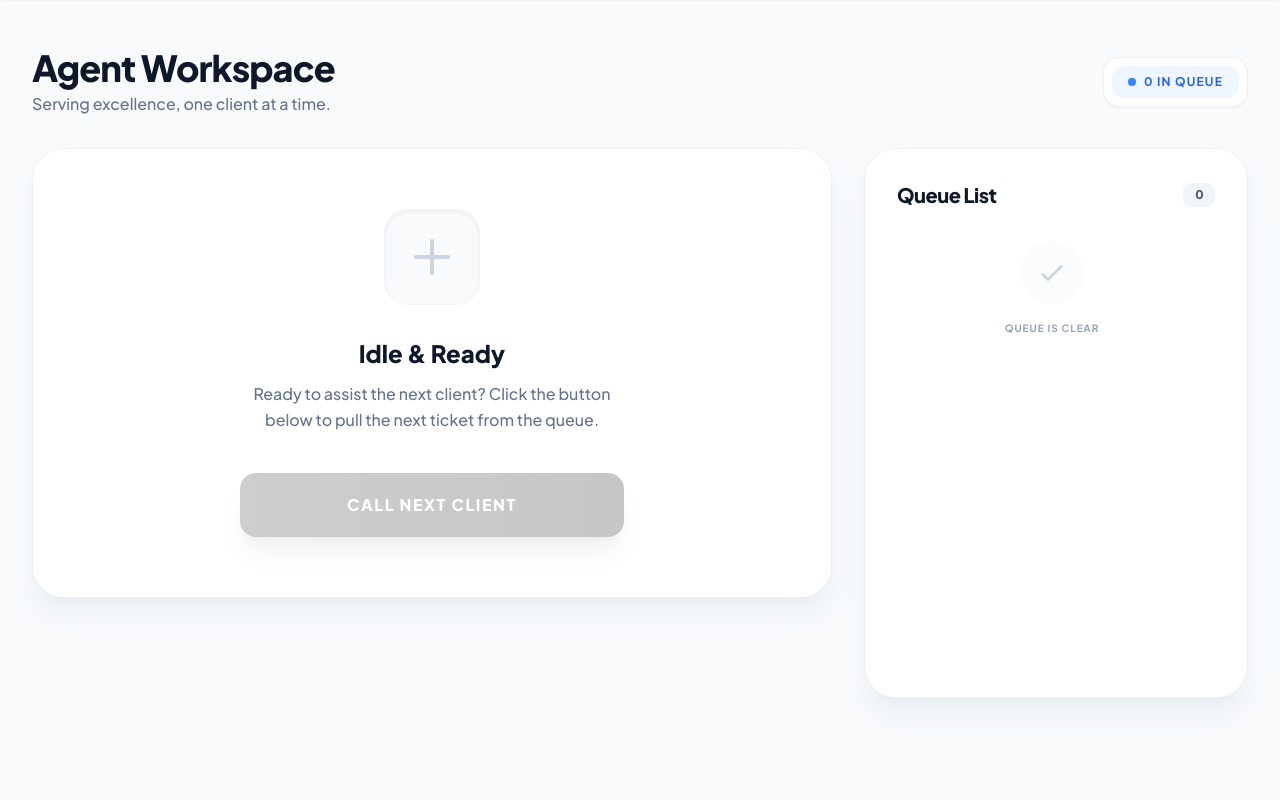
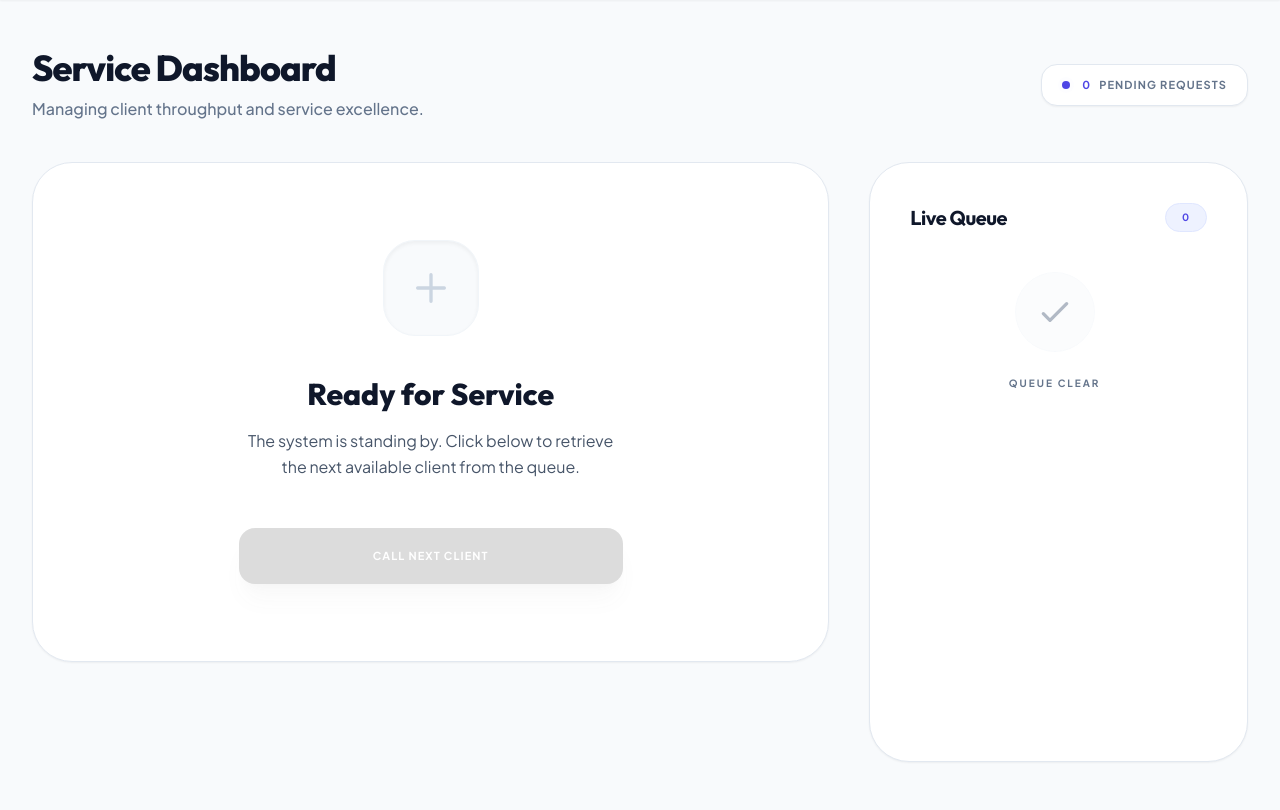
Before and after one commit to HalimaSabri/QueueSense, a Laravel app: page /agent/dashboard in a window 1280 px wide. Shown: the part 81-891 px from the top of the page. Before the commit the page ends 797 px from the top, so only its background shows below. Run offline with Laravel 12, Linux system fonts and the light colour scheme; a user stored in the database is signed in; data comes from the database, SQL or seed files in the repository; data that the repository does not hold is empty; style sheets or scripts are compiled from the project's sources; some libraries are stand-ins or nearby versions.

Commit message:
Adding new things

```diff
--- a/app/Livewire/Agent/Dashboard.php
+++ b/app/Livewire/Agent/Dashboard.php
@@ -20,10 +20,13 @@ class Dashboard extends Component
 
     public function loadActiveTicket()
     {
-        $services = Auth::user()->services()->pluck('services.id');
-        $this->activeTicket = Ticket::whereIn('service_id', $services)
-            ->where('status', 'processing')
-            ->first();
+        $serviceId = Auth::user()->service_id;
+        if ($serviceId) {
+            $this->activeTicket = Ticket::where('service_id', $serviceId)
+                ->where('status', 'processing')
+                ->where('agent_id', Auth::id())
+                ->first();
+        }
     }
 
     public function callNext()
@@ -32,31 +35,37 @@ class Dashboard extends Component
             return;
         }
 
-        $services = Auth::user()->services()->pluck('services.id');
+        $serviceId = Auth::user()->service_id;
+        if (!$serviceId) {
+            return;
+        }
 
-        $nextTicket = Ticket::whereIn('service_id', $services)
+        $nextTicket = Ticket::where('service_id', $serviceId)
             ->where('status', 'waiting')
             ->orderBy('id', 'asc')
             ->first();
 
         if ($nextTicket) {
-            $nextTicket->update(['status' => 'processing']);
+            $nextTicket->update([
+                'status' => 'processing',
+                'agent_id' => Auth::id()
+            ]);
             $this->activeTicket = $nextTicket;
-            // Optionally dispatch event here
         }
     }
 
     public function completeService()
     {
         if ($this->activeTicket) {
-            $waitTime = $this->activeTicket->updated_at->diffInSeconds($this->activeTicket->created_at);
+            $ticket = $this->activeTicket;
+            $waitTime = $ticket->updated_at->diffInSeconds($ticket->created_at);
 
-            $this->activeTicket->update(['status' => 'completed']);
+            $ticket->update(['status' => 'completed']);
 
-            $serviceTime = now()->diffInSeconds($this->activeTicket->updated_at);
+            $serviceTime = now()->diffInSeconds($ticket->updated_at);
 
             StatisticsLog::create([
-                'ticket_id' => $this->activeTicket->id,
+                'ticket_id' => $ticket->id,
                 'wait_time' => $waitTime,
                 'service_time' => $serviceTime,
             ]);
@@ -67,9 +76,14 @@ class Dashboard extends Component
 
     public function render()
     {
-        $services = Auth::user()->services()->pluck('services.id');
-        $queueCount = Ticket::whereIn('service_id', $services)->where('status', 'waiting')->count();
-        $queues = Ticket::whereIn('service_id', $services)->where('status', 'waiting')->orderBy('id', 'asc')->get();
+        $serviceId = Auth::user()->service_id;
+        $queueCount = 0;
+        $queues = collect();
+
+        if ($serviceId) {
+            $queueCount = Ticket::where('service_id', $serviceId)->where('status', 'waiting')->count();
+            $queues = Ticket::where('service_id', $serviceId)->where('status', 'waiting')->orderBy('id', 'asc')->get();
+        }
 
         return view('livewire.agent.dashboard', [
             'queueCount' => $queueCount,
--- a/app/Models/User.php
+++ b/app/Models/User.php
@@ -20,6 +20,8 @@ class User extends Authenticatable
         'name',
         'email',
         'password',
+        'role',
+        'service_id',
     ];
 
     /**
@@ -50,6 +52,11 @@ class User extends Authenticatable
         return $this->hasMany(Ticket::class);
     }
 
+    public function service()
+    {
+        return $this->belongsTo(Service::class);
+    }
+
     public function services()
     {
         return $this->belongsToMany(Service::class, 'agent_service', 'agent_id', 'service_id');
--- a/resources/views/livewire/agent/dashboard.blade.php
+++ b/resources/views/livewire/agent/dashboard.blade.php
@@ -1,61 +1,61 @@
-<div class="py-12 bg-slate-50 min-h-screen" wire:poll.5s>
-    <div class="max-w-7xl mx-auto sm:px-6 lg:px-8 space-y-8">
+<div class="py-12 bg-slate-50 min-h-screen font-sans" wire:poll.5s>
+    <div class="max-w-7xl mx-auto px-6 lg:px-8 space-y-10">
 
-        <!-- Header -->
-        <div class="flex flex-col md:flex-row md:items-center justify-between gap-6">
+        <!-- Professional Header -->
+        <div class="flex flex-col md:flex-row md:items-center justify-between gap-8">
             <div>
-                <h1 class="text-4xl font-black text-slate-900 tracking-tight">Agent Workspace</h1>
-                <p class="mt-1 text-slate-500 font-medium">Serving excellence, one client at a time.</p>
+                <h1 class="text-4xl font-extrabold text-slate-900 tracking-tight font-['Outfit']">Service Dashboard</h1>
+                <p class="mt-2 text-slate-500 font-medium leading-relaxed">Managing client throughput and service excellence.</p>
             </div>
 
-            <div class="flex items-center bg-white p-2 rounded-2xl shadow-sm border border-slate-200/60">
-                <div class="px-4 py-2 bg-blue-50 text-blue-600 rounded-xl font-bold text-xs uppercase tracking-widest flex items-center">
-                    <span class="relative flex h-2 w-2 mr-2">
-                        <span class="animate-ping absolute inline-flex h-full w-full rounded-full bg-blue-400 opacity-75"></span>
-                        <span class="relative inline-flex rounded-full h-2 w-2 bg-blue-500"></span>
+            <div class="flex items-center bg-white px-5 py-3 rounded-2xl shadow-sm border border-slate-200">
+                <div class="flex items-center text-slate-600 font-bold text-[11px] uppercase tracking-widest">
+                    <span class="relative flex h-2 w-2 mr-3">
+                        <span class="animate-ping absolute inline-flex h-full w-full rounded-full bg-indigo-400 opacity-75"></span>
+                        <span class="relative inline-flex rounded-full h-2 w-2 bg-indigo-600"></span>
                     </span>
-                    {{ $queueCount }} in queue
+                    <span class="text-indigo-600 mr-2">{{ $queueCount }}</span> <span class="text-slate-500">Pending Requests</span>
                 </div>
             </div>
         </div>
 
-        <div class="grid grid-cols-1 lg:grid-cols-3 gap-8">
+        <div class="grid grid-cols-1 lg:grid-cols-3 gap-10">
 
-            <!-- Service Panel (Active) -->
-            <div class="lg:col-span-2 space-y-8">
-                <div class="bg-white rounded-[2rem] shadow-xl shadow-slate-200/50 border border-slate-200/60 p-10 flex flex-col items-center justify-center min-h-[450px] relative overflow-hidden transition-all duration-500">
+            <!-- Active Service Panel -->
+            <div class="lg:col-span-2">
+                <div class="bg-white rounded-[2.5rem] shadow-sm border border-slate-200 p-12 flex flex-col items-center justify-center min-h-[500px] relative overflow-hidden transition-all duration-500">
                     @if($activeTicket)
-                        <div class="absolute top-0 inset-x-0 h-2 bg-gradient-to-r from-blue-500 to-indigo-600"></div>
-                        <div class="absolute top-10 right-10">
-                            <span class="px-4 py-1.5 bg-blue-50 text-blue-600 rounded-full text-xs font-black uppercase tracking-widest border border-blue-100">
-                                In Progress
+                        <div class="absolute top-0 inset-x-0 h-1.5 bg-indigo-600"></div>
+                        <div class="absolute top-10 right-12">
+                            <span class="px-4 py-1.5 bg-indigo-50 text-indigo-600 rounded-full text-[10px] font-bold uppercase tracking-widest border border-indigo-100">
+                                Session Active
                             </span>
                         </div>
 
                         <div class="text-center">
-                            <span class="text-xs uppercase tracking-[0.3em] text-slate-400 font-black mb-4 block">Currently Serving</span>
-                            <div class="text-9xl font-black text-slate-900 mb-6 tracking-tighter">{{ $activeTicket->number }}</div>
-                            <div class="inline-flex items-center px-6 py-2 bg-slate-100 text-slate-700 rounded-2xl font-bold text-sm mb-12">
-                                <svg class="w-4 h-4 mr-2" fill="none" stroke="currentColor" viewBox="0 0 24 24"><path stroke-linecap="round" stroke-linejoin="round" stroke-width="2" d="M19 21V5a2 2 0 00-2-2H7a2 2 0 00-2 2v16m14 0h2m-2 0h-5m-9 0H3m2 0h5M9 7h1m-1 4h1m4-4h1m-1 4h1m-5 10v-5a1 1 0 011-1h2a1 1 0 011 1v5m-4 0h4"></path></svg>
+                            <span class="text-[11px] uppercase tracking-[0.2em] text-slate-500 font-bold mb-6 block">Current Client Identity</span>
+                            <div class="text-[10rem] font-black text-slate-900 mb-8 leading-none font-['Outfit'] tracking-tighter">{{ $activeTicket->number }}</div>
+                            <div class="inline-flex items-center px-6 py-2.5 bg-slate-50 text-slate-600 border border-slate-100 rounded-2xl font-bold text-sm mb-12">
+                                <svg class="w-4 h-4 mr-3 text-slate-400" fill="none" stroke="currentColor" viewBox="0 0 24 24"><path stroke-linecap="round" stroke-linejoin="round" stroke-width="2" d="M19 21V5a2 2 0 00-2-2H7a2 2 0 00-2 2v16m14 0h2m-2 0h-5m-9 0H3m2 0h5M9 7h1m-1 4h1m4-4h1m-1 4h1m-5 10v-5a1 1 0 011-1h2a1 1 0 011 1v5m-4 0h4"></path></svg>
                                 {{ $activeTicket->service->name }}
                             </div>
 
                             <div class="flex justify-center">
-                                <button wire:click="completeService" class="group relative px-12 py-5 bg-slate-900 text-white font-black rounded-2xl shadow-2xl shadow-slate-900/20 hover:bg-slate-800 transition-all transform hover:-translate-y-1 active:scale-95 flex items-center">
-                                    <span class="mr-3 uppercase tracking-widest">Complete Service</span>
-                                    <svg class="w-5 h-5 group-hover:translate-x-1 transition-transform" fill="none" stroke="currentColor" viewBox="0 0 24 24"><path stroke-linecap="round" stroke-linejoin="round" stroke-width="2" d="M14 5l7 7m0 0l-7 7m7-7H3"></path></svg>
+                                <button wire:click="completeService" class="group relative px-12 py-5 bg-indigo-600 text-white font-bold rounded-2xl shadow-xl shadow-indigo-500/20 hover:bg-indigo-700 transition-all transform hover:-translate-y-1 active:scale-95 flex items-center uppercase tracking-widest text-[11px]">
+                                    <span>Complete Session</span>
+                                    <svg class="w-4 h-4 ml-3 group-hover:translate-x-1 transition-transform" fill="none" stroke="currentColor" viewBox="0 0 24 24"><path stroke-linecap="round" stroke-linejoin="round" stroke-width="2.5" d="M14 5l7 7m0 0l-7 7m7-7H3"></path></svg>
                                 </button>
                             </div>
                         </div>
                     @else
                         <div class="text-center max-w-sm">
-                            <div class="w-24 h-24 bg-slate-50 rounded-3xl flex items-center justify-center mx-auto mb-8 border border-slate-100 shadow-inner">
-                                <svg class="w-12 h-12 text-slate-300" fill="none" stroke="currentColor" viewBox="0 0 24 24"><path stroke-linecap="round" stroke-linejoin="round" stroke-width="2" d="M12 4v16m8-8H4"></path></svg>
+                            <div class="w-24 h-24 bg-slate-50 rounded-[2rem] flex items-center justify-center mx-auto mb-10 border border-slate-100 shadow-inner">
+                                <svg class="w-10 h-10 text-slate-300" fill="none" stroke="currentColor" viewBox="0 0 24 24"><path stroke-linecap="round" stroke-linejoin="round" stroke-width="2" d="M12 4v16m8-8H4"></path></svg>
                             </div>
-                            <h2 class="text-2xl font-black text-slate-900 mb-3">Idle & Ready</h2>
-                            <p class="text-slate-500 mb-10 leading-relaxed font-medium">Ready to assist the next client? Click the button below to pull the next ticket from the queue.</p>
+                            <h2 class="text-3xl font-extrabold text-slate-900 mb-4 font-['Outfit']">Ready for Service</h2>
+                            <p class="text-slate-600 mb-12 leading-relaxed">The system is standing by. Click below to retrieve the next available client from the queue.</p>
 
-                            <button wire:click="callNext" @if($queueCount === 0) disabled @endif class="w-full px-10 py-5 bg-gradient-to-r from-blue-600 to-indigo-700 hover:from-blue-700 hover:to-indigo-800 text-white font-black rounded-2xl shadow-xl shadow-blue-500/30 transition-all transform hover:-translate-y-1 active:scale-95 disabled:opacity-30 disabled:grayscale disabled:cursor-not-allowed disabled:transform-none uppercase tracking-widest">
+                            <button wire:click="callNext" @if($queueCount === 0) disabled @endif class="w-full px-10 py-5 bg-indigo-600 hover:bg-indigo-700 text-white font-bold rounded-2xl shadow-xl shadow-indigo-500/20 transition-all transform hover:-translate-y-1 active:scale-95 disabled:opacity-20 disabled:grayscale disabled:cursor-not-allowed disabled:transform-none uppercase tracking-widest text-[11px]">
                                 Call Next Client
                             </button>
                         </div>
@@ -63,39 +63,38 @@
                 </div>
             </div>
 
-            <!-- Sidebar (Queue List) -->
+            <!-- Queue Management Sidebar -->
             <div class="space-y-8">
-                <div class="bg-white rounded-[2rem] shadow-xl shadow-slate-200/50 border border-slate-200/60 p-8 flex flex-col h-[550px]">
-                    <div class="flex items-center justify-between mb-8">
-                        <h3 class="text-xl font-black text-slate-900 tracking-tight">Queue List</h3>
-                        <span class="bg-slate-100 text-slate-600 px-3 py-1 rounded-lg text-xs font-black uppercase tracking-tighter">{{ count($queues) }}</span>
+                <div class="bg-white rounded-[2.5rem] shadow-sm border border-slate-200 p-10 flex flex-col h-[600px]">
+                    <div class="flex items-center justify-between mb-10">
+                        <h3 class="text-xl font-bold text-slate-900 tracking-tight font-['Outfit']">Live Queue</h3>
+                        <span class="bg-indigo-50 text-indigo-600 px-4 py-1.5 rounded-full text-[10px] font-bold uppercase tracking-widest border border-indigo-100">{{ count($queues) }}</span>
                     </div>
 
-                    <div class="flex-1 overflow-y-auto space-y-4 pr-2 custom-scrollbar">
+                    <div class="flex-1 overflow-y-auto space-y-5 pr-2 custom-scrollbar">
                         @forelse($queues as $q)
-                            <div class="group p-5 rounded-2xl border border-slate-100 bg-slate-50/30 hover:bg-white hover:border-blue-200 hover:shadow-lg hover:shadow-blue-500/5 transition-all duration-300">
-                                <div class="flex items-center justify-between mb-2">
-                                    <span class="text-2xl font-black text-slate-900 group-hover:text-blue-600 transition-colors">{{ $q->number }}</span>
-                                    <span class="text-[10px] font-black text-slate-400 uppercase tracking-widest">{{ $q->created_at->format('H:i') }}</span>
+                            <div class="group p-6 rounded-[1.5rem] border border-slate-100 bg-slate-50/50 hover:bg-indigo-50/50 hover:border-indigo-200 transition-all duration-300">
+                                <div class="flex items-center justify-between mb-3">
+                                    <span class="text-3xl font-black text-slate-900 group-hover:text-indigo-600 transition-colors font-['Outfit'] tracking-tighter">{{ $q->number }}</span>
+                                    <span class="text-[10px] font-bold text-slate-500 uppercase tracking-widest">{{ $q->created_at->format('H:i') }}</span>
                                 </div>
-                                <div class="flex items-center text-xs font-bold text-slate-500 uppercase tracking-wider">
-                                    <div class="w-1.5 h-1.5 rounded-full bg-blue-500 mr-2"></div>
+                                <div class="flex items-center text-[10px] font-bold text-slate-600 uppercase tracking-widest">
+                                    <div class="w-1.5 h-1.5 rounded-full bg-indigo-500 mr-2.5"></div>
                                     {{ $q->service->name }}
                                 </div>
                             </div>
                         @empty
-                            <div class="flex-1 flex flex-col items-center justify-center text-slate-400 space-y-4">
-                                <div class="w-16 h-16 bg-slate-50 rounded-full flex items-center justify-center opacity-50">
-                                    <svg class="w-8 h-8" fill="none" stroke="currentColor" viewBox="0 0 24 24"><path stroke-linecap="round" stroke-linejoin="round" stroke-width="2" d="M5 13l4 4L19 7"></path></svg>
+                            <div class="flex-1 flex flex-col items-center justify-center text-slate-500 space-y-6">
+                                <div class="w-20 h-20 bg-slate-50 rounded-full flex items-center justify-center opacity-50 border border-slate-100">
+                                    <svg class="w-10 h-10" fill="none" stroke="currentColor" viewBox="0 0 24 24"><path stroke-linecap="round" stroke-linejoin="round" stroke-width="2" d="M5 13l4 4L19 7"></path></svg>
                                 </div>
-                                <p class="font-bold uppercase text-[10px] tracking-widest">Queue is clear</p>
+                                <p class="font-bold uppercase text-[10px] tracking-[0.2em]">Queue Clear</p>
                             </div>
                         @endforelse
                     </div>
                 </div>
             </div>
 
-        </div>
         </div>
     </div>
 
@@ -105,3 +104,4 @@
         .custom-scrollbar::-webkit-scrollbar-thumb { background: #e2e8f0; border-radius: 10px; }
         .custom-scrollbar::-webkit-scrollbar-thumb:hover { background: #cbd5e1; }
     </style>
+</div>
```
Also changed, not shown: resources/views/livewire/client/queue-status.blade.php (+16 -11 lines), database/migrations/2026_05_16_173718_add_service_id_to_users_table.php (added). Lines whose indentation alone changed are shown as unchanged.
